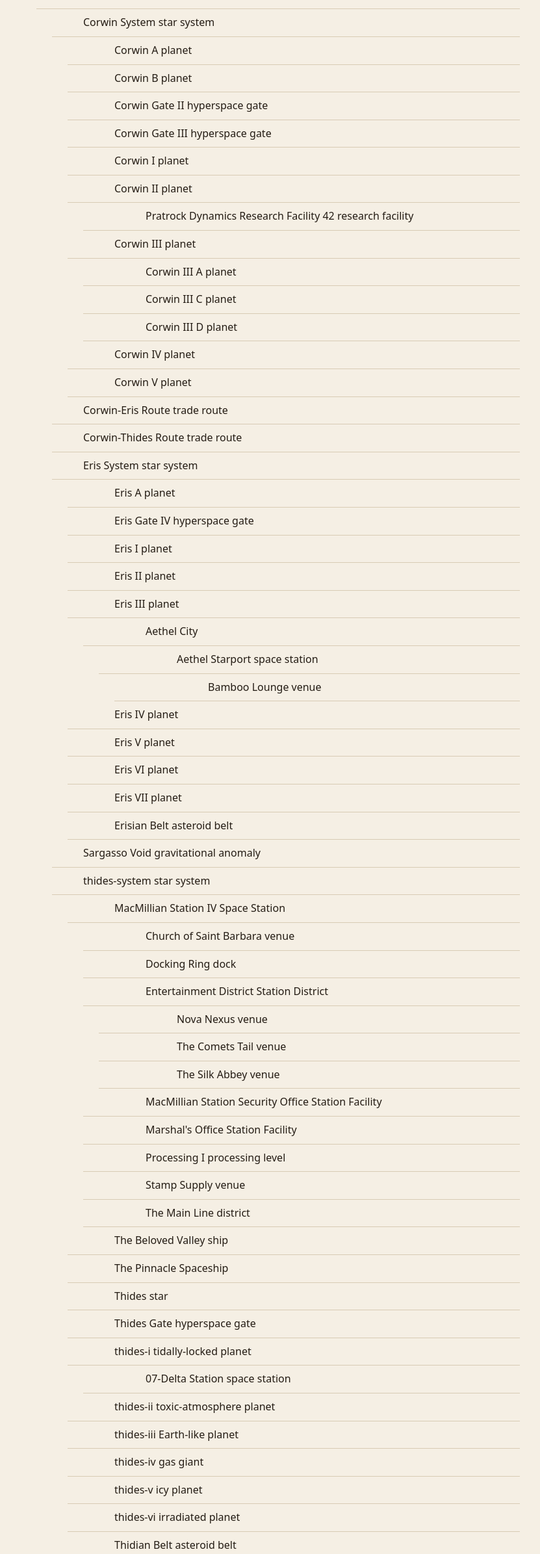
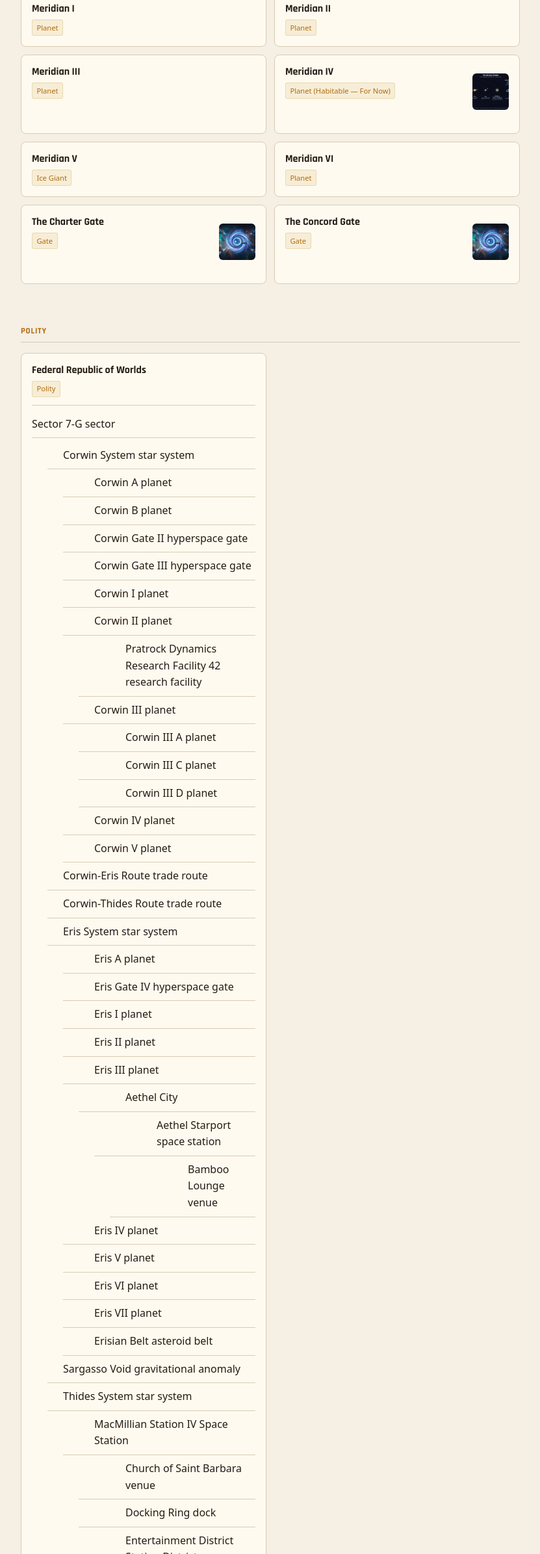
Before and after one commit to AntTheLimey/dead-end, a website: page docs/locations/index.html in a window 1280 px wide. Shown: the part 281-2672 px from the top of the page at 65% size, without its empty margins (224-1055 px from the left). Drawn offline with Linux system fonts and the light colour scheme.

Commit message:
Retire fix-locations-index postbuild; tool 1.9.0 renders deep location tree natively

```diff
--- a/docs/locations/index.html
+++ b/docs/locations/index.html
@@ -80,197 +80,329 @@
   <h1 class="page-title">Star Charts</h1>
   <span class="index-count">67 locations</span>
 </div>
-<div class="locations-page"><!-- locations index rebuilt by fix-locations-index.mjs -->
-<div class="location-tree">
-<div class="location-tree-item" style="padding-left:0rem">
-  <a href="federal-republic-of-worlds.html">Federal Republic of Worlds</a> <span class="sidebar-badge">polity</span>
+<div class="locations-page"><section class="loc-region">
+  <h2 class="loc-region-title">Meridian</h2>
+  <div class="loc-region-grid"><div class="loc-card">
+
+  <div class="loc-card-main">
+    <h3><a href="meridian-i.html">Meridian I</a></h3>
+    <div class="loc-card-meta">
+      <span class="loc-type-badge">planet</span>
+
+    </div>
+  </div>
+
+</div>
+<div class="loc-card">
+
+  <div class="loc-card-main">
+    <h3><a href="meridian-ii.html">Meridian II</a></h3>
+    <div class="loc-card-meta">
+      <span class="loc-type-badge">planet</span>
+
+    </div>
+  </div>
+
+</div>
+<div class="loc-card">
+
+  <div class="loc-card-main">
+    <h3><a href="meridian-iii.html">Meridian III</a></h3>
+    <div class="loc-card-meta">
+      <span class="loc-type-badge">planet</span>
+
+    </div>
+  </div>
+
+</div>
+<div class="loc-card">
+  <div class="loc-card-thumb"><img src="../images/locations/Meridian.webp" alt="Ionera" class="portrait"></div>
+  <div class="loc-card-main">
+    <h3><a href="meridian-iv.html">Meridian IV</a></h3>
+    <div class="loc-card-meta">
+      <span class="loc-type-badge">planet (habitable — for now)</span>
+
+    </div>
+  </div>
+
+</div>
+<div class="loc-card">
+
+  <div class="loc-card-main">
+    <h3><a href="meridian-v.html">Meridian V</a></h3>
+    <div class="loc-card-meta">
+      <span class="loc-type-badge">ice giant</span>
+
+    </div>
+  </div>
+
+</div>
+<div class="loc-card">
+
+  <div class="loc-card-main">
+    <h3><a href="meridian-vi.html">Meridian VI</a></h3>
+    <div class="loc-card-meta">
+      <span class="loc-type-badge">planet</span>
+
+    </div>
+  </div>
+
+</div>
+<div class="loc-card">
+  <div class="loc-card-thumb"><img src="../images/locations/The%20Charter%20Gate.webp" alt="The Charter Gate" class="portrait"></div>
+  <div class="loc-card-main">
+    <h3><a href="the-charter-gate.html">The Charter Gate</a></h3>
+    <div class="loc-card-meta">
+      <span class="loc-type-badge">Gate</span>
+
+    </div>
+  </div>
+
+</div>
+<div class="loc-card">
+  <div class="loc-card-thumb"><img src="../images/locations/The%20Concord%20Gate.webp" alt="The Concord Gate" class="portrait"></div>
+  <div class="loc-card-main">
+    <h3><a href="the-concord-gate.html">The Concord Gate</a></h3>
+    <div class="loc-card-meta">
+      <span class="loc-type-badge">Gate</span>
+
+    </div>
+  </div>
+
+</div></div>
+</section>
+<section class="loc-region">
+  <h2 class="loc-region-title">polity</h2>
+  <div class="loc-region-grid"><div class="loc-card">
+
+  <div class="loc-card-main">
+    <h3><a href="federal-republic-of-worlds.html">Federal Republic of Worlds</a></h3>
+    <div class="loc-card-meta">
+      <span class="loc-type-badge">polity</span>
+
+    </div>
+  </div>
+  <div class="loc-children"><div class="location-tree-item" style="padding-left:0rem">
+  <a href="sector-7-g.html">Sector 7-G</a>
+  <span class="sidebar-badge">sector</span>
 </div><div class="location-tree-children"><div class="location-tree-item" style="padding-left:1.5rem">
-  <a href="sector-7-g.html">Sector 7-G</a> <span class="sidebar-badge">sector</span>
+  <a href="corwin-system.html">Corwin System</a>
+  <span class="sidebar-badge">star system</span>
 </div><div class="location-tree-children"><div class="location-tree-item" style="padding-left:3rem">
-  <a href="corwin-system.html">Corwin System</a> <span class="sidebar-badge">star system</span>
+  <a href="corwin-a.html">Corwin A</a>
+  <span class="sidebar-badge">planet</span>
+</div>
+<div class="location-tree-item" style="padding-left:3rem">
+  <a href="corwin-b.html">Corwin B</a>
+  <span class="sidebar-badge">planet</span>
+</div>
+<div class="location-tree-item" style="padding-left:3rem">
+  <a href="corwin-gate-ii.html">Corwin Gate II</a>
+  <span class="sidebar-badge">hyperspace gate</span>
+</div>
+<div class="location-tree-item" style="padding-left:3rem">
+  <a href="corwin-gate-iii.html">Corwin Gate III</a>
+  <span class="sidebar-badge">hyperspace gate</span>
+</div>
+<div class="location-tree-item" style="padding-left:3rem">
+  <a href="corwin-i.html">Corwin I</a>
+  <span class="sidebar-badge">planet</span>
+</div>
+<div class="location-tree-item" style="padding-left:3rem">
+  <a href="corwin-ii.html">Corwin II</a>
+  <span class="sidebar-badge">planet</span>
 </div><div class="location-tree-children"><div class="location-tree-item" style="padding-left:4.5rem">
-  <a href="corwin-a.html">Corwin A</a> <span class="sidebar-badge">planet</span>
+  <a href="pratrock-dynamics-research-facility-42.html">Pratrock Dynamics Research Facility 42</a>
+  <span class="sidebar-badge">research facility</span>
+</div></div>
+<div class="location-tree-item" style="padding-left:3rem">
+  <a href="corwin-iii.html">Corwin III</a>
+  <span class="sidebar-badge">planet</span>
+</div><div class="location-tree-children"><div class="location-tree-item" style="padding-left:4.5rem">
+  <a href="corwin-iii-a.html">Corwin III A</a>
+  <span class="sidebar-badge">planet</span>
 </div>
 <div class="location-tree-item" style="padding-left:4.5rem">
-  <a href="corwin-b.html">Corwin B</a> <span class="sidebar-badge">planet</span>
+  <a href="corwin-iii-c.html">Corwin III C</a>
+  <span class="sidebar-badge">planet</span>
 </div>
 <div class="location-tree-item" style="padding-left:4.5rem">
-  <a href="corwin-gate-ii.html">Corwin Gate II</a> <span class="sidebar-badge">hyperspace gate</span>
+  <a href="corwin-iii-d.html">Corwin III D</a>
+  <span class="sidebar-badge">planet</span>
+</div></div>
+<div class="location-tree-item" style="padding-left:3rem">
+  <a href="corwin-iv.html">Corwin IV</a>
+  <span class="sidebar-badge">planet</span>
+</div>
+<div class="location-tree-item" style="padding-left:3rem">
+  <a href="corwin-v.html">Corwin V</a>
+  <span class="sidebar-badge">planet</span>
+</div></div>
+<div class="location-tree-item" style="padding-left:1.5rem">
+  <a href="corwin-eris-route.html">Corwin-Eris Route</a>
+  <span class="sidebar-badge">trade route</span>
+</div>
+<div class="location-tree-item" style="padding-left:1.5rem">
+  <a href="corwin-thides-route.html">Corwin-Thides Route</a>
+  <span class="sidebar-badge">trade route</span>
+</div>
+<div class="location-tree-item" style="padding-left:1.5rem">
+  <a href="eris-system.html">Eris System</a>
+  <span class="sidebar-badge">star system</span>
+</div><div class="location-tree-children"><div class="location-tree-item" style="padding-left:3rem">
+  <a href="eris-a.html">Eris A</a>
+  <span class="sidebar-badge">planet</span>
+</div>
+<div class="location-tree-item" style="padding-left:3rem">
+  <a href="eris-gate-iv.html">Eris Gate IV</a>
+  <span class="sidebar-badge">hyperspace gate</span>
+</div>
+<div class="location-tree-item" style="padding-left:3rem">
+  <a href="eris-i.html">Eris I</a>
+  <span class="sidebar-badge">planet</span>
+</div>
+<div class="location-tree-item" style="padding-left:3rem">
+  <a href="eris-ii.html">Eris II</a>
+  <span class="sidebar-badge">planet</span>
+</div>
+<div class="location-tree-item" style="padding-left:3rem">
+  <a href="eris-iii.html">Eris III</a>
+  <span class="sidebar-badge">planet</span>
+</div><div class="location-tree-children"><div class="location-tree-item" style="padding-left:4.5rem">
+  <a href="aethel.html">Aethel</a>
+  <span class="sidebar-badge">City</span>
+</div><div class="location-tree-children"><div class="location-tree-item" style="padding-left:6rem">
+  <a href="aethel-starport.html">Aethel Starport</a>
+  <span class="sidebar-badge">space station</span>
+</div><div class="location-tree-children"><div class="location-tree-item" style="padding-left:7.5rem">
+  <a href="bamboo-lounge.html">Bamboo Lounge</a>
+  <span class="sidebar-badge">venue</span>
+</div></div></div></div>
+<div class="location-tree-item" style="padding-left:3rem">
+  <a href="eris-iv.html">Eris IV</a>
+  <span class="sidebar-badge">planet</span>
+</div>
+<div class="location-tree-item" style="padding-left:3rem">
+  <a href="eris-v.html">Eris V</a>
+  <span class="sidebar-badge">planet</span>
+</div>
+<div class="location-tree-item" style="padding-left:3rem">
+  <a href="eris-vi.html">Eris VI</a>
+  <span class="sidebar-badge">planet</span>
+</div>
+<div class="location-tree-item" style="padding-left:3rem">
+  <a href="eris-vii.html">Eris VII</a>
+  <span class="sidebar-badge">planet</span>
+</div>
+<div class="location-tree-item" style="padding-left:3rem">
+  <a href="erisian-belt.html">Erisian Belt</a>
+  <span class="sidebar-badge">asteroid belt</span>
+</div></div>
+<div class="location-tree-item" style="padding-left:1.5rem">
+  <a href="sargasso-void.html">Sargasso Void</a>
+  <span class="sidebar-badge">gravitational anomaly</span>
+</div>
+<div class="location-tree-item" style="padding-left:1.5rem">
+  <a href="thides-system.html">Thides System</a>
+  <span class="sidebar-badge">star system</span>
+</div><div class="location-tree-children"><div class="location-tree-item" style="padding-left:3rem">
+  <a href="macmillian-station-iv.html">MacMillian Station IV</a>
+  <span class="sidebar-badge">Space Station</span>
+</div><div class="location-tree-children"><div class="location-tree-item" style="padding-left:4.5rem">
+  <a href="church-of-saint-barbara.html">Church of Saint Barbara</a>
+  <span class="sidebar-badge">venue</span>
 </div>
 <div class="location-tree-item" style="padding-left:4.5rem">
-  <a href="corwin-gate-iii.html">Corwin Gate III</a> <span class="sidebar-badge">hyperspace gate</span>
+  <a href="docking-ring.html">Docking Ring</a>
+  <span class="sidebar-badge">dock</span>
 </div>
 <div class="location-tree-item" style="padding-left:4.5rem">
-  <a href="corwin-i.html">Corwin I</a> <span class="sidebar-badge">planet</span>
+  <a href="entertainment-district.html">Entertainment District</a>
+  <span class="sidebar-badge">Station District</span>
+</div><div class="location-tree-children"><div class="location-tree-item" style="padding-left:6rem">
+  <a href="nova-nexus.html">Nova Nexus</a>
+  <span class="sidebar-badge">venue</span>
+</div>
+<div class="location-tree-item" style="padding-left:6rem">
+  <a href="the-comets-tail.html">The Comets Tail</a>
+  <span class="sidebar-badge">venue</span>
+</div>
+<div class="location-tree-item" style="padding-left:6rem">
+  <a href="the-silk-abbey.html">The Silk Abbey</a>
+  <span class="sidebar-badge">venue</span>
+</div></div>
+<div class="location-tree-item" style="padding-left:4.5rem">
+  <a href="macmillian-station-security-office.html">MacMillian Station Security Office</a>
+  <span class="sidebar-badge">Station Facility</span>
 </div>
 <div class="location-tree-item" style="padding-left:4.5rem">
-  <a href="corwin-ii.html">Corwin II</a> <span class="sidebar-badge">planet</span>
-</div><div class="location-tree-children"><div class="location-tree-item" style="padding-left:6rem">
-  <a href="pratrock-dynamics-research-facility-42.html">Pratrock Dynamics Research Facility 42</a> <span class="sidebar-badge">research facility</span>
-</div></div>
-<div class="location-tree-item" style="padding-left:4.5rem">
-  <a href="corwin-iii.html">Corwin III</a> <span class="sidebar-badge">planet</span>
-</div><div class="location-tree-children"><div class="location-tree-item" style="padding-left:6rem">
-  <a href="corwin-iii-a.html">Corwin III A</a> <span class="sidebar-badge">planet</span>
-</div>
-<div class="location-tree-item" style="padding-left:6rem">
-  <a href="corwin-iii-c.html">Corwin III C</a> <span class="sidebar-badge">planet</span>
-</div>
-<div class="location-tree-item" style="padding-left:6rem">
-  <a href="corwin-iii-d.html">Corwin III D</a> <span class="sidebar-badge">planet</span>
-</div></div>
-<div class="location-tree-item" style="padding-left:4.5rem">
-  <a href="corwin-iv.html">Corwin IV</a> <span class="sidebar-badge">planet</span>
+  <a href="marshals-office.html">Marshal's Office</a>
+  <span class="sidebar-badge">Station Facility</span>
 </div>
 <div class="location-tree-item" style="padding-left:4.5rem">
-  <a href="corwin-v.html">Corwin V</a> <span class="sidebar-badge">planet</span>
+  <a href="processing-i.html">Processing I</a>
+  <span class="sidebar-badge">processing level</span>
+</div>
+<div class="location-tree-item" style="padding-left:4.5rem">
+  <a href="stamp-supply.html">Stamp Supply</a>
+  <span class="sidebar-badge">venue</span>
+</div>
+<div class="location-tree-item" style="padding-left:4.5rem">
+  <a href="the-main-line.html">The Main Line</a>
+  <span class="sidebar-badge">district</span>
 </div></div>
 <div class="location-tree-item" style="padding-left:3rem">
-  <a href="corwin-eris-route.html">Corwin-Eris Route</a> <span class="sidebar-badge">trade route</span>
+  <a href="the-beloved-valley.html">The Beloved Valley</a>
+  <span class="sidebar-badge">ship</span>
 </div>
 <div class="location-tree-item" style="padding-left:3rem">
-  <a href="corwin-thides-route.html">Corwin-Thides Route</a> <span class="sidebar-badge">trade route</span>
+  <a href="the-pinnacle.html">The Pinnacle</a>
+  <span class="sidebar-badge">Spaceship</span>
 </div>
 <div class="location-tree-item" style="padding-left:3rem">
-  <a href="eris-system.html">Eris System</a> <span class="sidebar-badge">star system</span>
+  <a href="thides.html">Thides</a>
+  <span class="sidebar-badge">star</span>
+</div>
+<div class="location-tree-item" style="padding-left:3rem">
+  <a href="thides-gate.html">Thides Gate</a>
+  <span class="sidebar-badge">hyperspace gate</span>
+</div>
+<div class="location-tree-item" style="padding-left:3rem">
+  <a href="thides-i.html">Thides I</a>
+  <span class="sidebar-badge">tidally-locked planet</span>
 </div><div class="location-tree-children"><div class="location-tree-item" style="padding-left:4.5rem">
-  <a href="eris-a.html">Eris A</a> <span class="sidebar-badge">planet</span>
-</div>
-<div class="location-tree-item" style="padding-left:4.5rem">
-  <a href="eris-gate-iv.html">Eris Gate IV</a> <span class="sidebar-badge">hyperspace gate</span>
-</div>
-<div class="location-tree-item" style="padding-left:4.5rem">
-  <a href="eris-i.html">Eris I</a> <span class="sidebar-badge">planet</span>
-</div>
-<div class="location-tree-item" style="padding-left:4.5rem">
-  <a href="eris-ii.html">Eris II</a> <span class="sidebar-badge">planet</span>
-</div>
-<div class="location-tree-item" style="padding-left:4.5rem">
-  <a href="eris-iii.html">Eris III</a> <span class="sidebar-badge">planet</span>
-</div><div class="location-tree-children"><div class="location-tree-item" style="padding-left:6rem">
-  <a href="aethel.html">Aethel</a> <span class="sidebar-badge">City</span>
-</div><div class="location-tree-children"><div class="location-tree-item" style="padding-left:7.5rem">
-  <a href="aethel-starport.html">Aethel Starport</a> <span class="sidebar-badge">space station</span>
-</div><div class="location-tree-children"><div class="location-tree-item" style="padding-left:9rem">
-  <a href="bamboo-lounge.html">Bamboo Lounge</a> <span class="sidebar-badge">venue</span>
-</div></div></div></div>
-<div class="location-tree-item" style="padding-left:4.5rem">
-  <a href="eris-iv.html">Eris IV</a> <span class="sidebar-badge">planet</span>
-</div>
-<div class="location-tree-item" style="padding-left:4.5rem">
-  <a href="eris-v.html">Eris V</a> <span class="sidebar-badge">planet</span>
-</div>
-<div class="location-tree-item" style="padding-left:4.5rem">
-  <a href="eris-vi.html">Eris VI</a> <span class="sidebar-badge">planet</span>
-</div>
-<div class="location-tree-item" style="padding-left:4.5rem">
-  <a href="eris-vii.html">Eris VII</a> <span class="sidebar-badge">planet</span>
-</div>
-<div class="location-tree-item" style="padding-left:4.5rem">
-  <a href="erisian-belt.html">Erisian Belt</a> <span class="sidebar-badge">asteroid belt</span>
+  <a href="07-delta-station.html">07-Delta Station</a>
+  <span class="sidebar-badge">space station</span>
 </div></div>
 <div class="location-tree-item" style="padding-left:3rem">
-  <a href="sargasso-void.html">Sargasso Void</a> <span class="sidebar-badge">gravitational anomaly</span>
+  <a href="thides-ii.html">Thides II</a>
+  <span class="sidebar-badge">toxic-atmosphere planet</span>
 </div>
 <div class="location-tree-item" style="padding-left:3rem">
-  <a href="thides-system.html">thides-system</a> <span class="sidebar-badge">star system</span>
+  <a href="thides-iii.html">Thides III</a>
+  <span class="sidebar-badge">Earth-like planet</span>
+</div>
+<div class="location-tree-item" style="padding-left:3rem">
+  <a href="thides-iv.html">Thides IV</a>
+  <span class="sidebar-badge">gas giant</span>
+</div>
+<div class="location-tree-item" style="padding-left:3rem">
+  <a href="thides-v.html">Thides V</a>
+  <span class="sidebar-badge">icy planet</span>
+</div>
+<div class="location-tree-item" style="padding-left:3rem">
+  <a href="thides-vi.html">Thides VI</a>
+  <span class="sidebar-badge">irradiated planet</span>
+</div>
+<div class="location-tree-item" style="padding-left:3rem">
+  <a href="thidian-belt.html">Thidian Belt</a>
+  <span class="sidebar-badge">asteroid belt</span>
 </div><div class="location-tree-children"><div class="location-tree-item" style="padding-left:4.5rem">
-  <a href="macmillian-station-iv.html">MacMillian Station IV</a> <span class="sidebar-badge">Space Station</span>
-</div><div class="location-tree-children"><div class="location-tree-item" style="padding-left:6rem">
-  <a href="church-of-saint-barbara.html">Church of Saint Barbara</a> <span class="sidebar-badge">venue</span>
-</div>
-<div class="location-tree-item" style="padding-left:6rem">
-  <a href="docking-ring.html">Docking Ring</a> <span class="sidebar-badge">dock</span>
-</div>
-<div class="location-tree-item" style="padding-left:6rem">
-  <a href="entertainment-district.html">Entertainment District</a> <span class="sidebar-badge">Station District</span>
-</div><div class="location-tree-children"><div class="location-tree-item" style="padding-left:7.5rem">
-  <a href="nova-nexus.html">Nova Nexus</a> <span class="sidebar-badge">venue</span>
-</div>
-<div class="location-tree-item" style="padding-left:7.5rem">
-  <a href="the-comets-tail.html">The Comets Tail</a> <span class="sidebar-badge">venue</span>
-</div>
-<div class="location-tree-item" style="padding-left:7.5rem">
-  <a href="the-silk-abbey.html">The Silk Abbey</a> <span class="sidebar-badge">venue</span>
+  <a href="garnetts-reach.html">Garnetts Reach</a>
+  <span class="sidebar-badge">outpost</span>
+</div></div></div></div></div>
 </div></div>
-<div class="location-tree-item" style="padding-left:6rem">
-  <a href="macmillian-station-security-office.html">MacMillian Station Security Office</a> <span class="sidebar-badge">Station Facility</span>
-</div>
-<div class="location-tree-item" style="padding-left:6rem">
-  <a href="marshals-office.html">Marshal's Office</a> <span class="sidebar-badge">Station Facility</span>
-</div>
-<div class="location-tree-item" style="padding-left:6rem">
-  <a href="processing-i.html">Processing I</a> <span class="sidebar-badge">processing level</span>
-</div>
-<div class="location-tree-item" style="padding-left:6rem">
-  <a href="stamp-supply.html">Stamp Supply</a> <span class="sidebar-badge">venue</span>
-</div>
-<div class="location-tree-item" style="padding-left:6rem">
-  <a href="the-main-line.html">The Main Line</a> <span class="sidebar-badge">district</span>
-</div></div>
-<div class="location-tree-item" style="padding-left:4.5rem">
-  <a href="the-beloved-valley.html">The Beloved Valley</a> <span class="sidebar-badge">ship</span>
-</div>
-<div class="location-tree-item" style="padding-left:4.5rem">
-  <a href="the-pinnacle.html">The Pinnacle</a> <span class="sidebar-badge">Spaceship</span>
-</div>
-<div class="location-tree-item" style="padding-left:4.5rem">
-  <a href="thides.html">Thides</a> <span class="sidebar-badge">star</span>
-</div>
-<div class="location-tree-item" style="padding-left:4.5rem">
-  <a href="thides-gate.html">Thides Gate</a> <span class="sidebar-badge">hyperspace gate</span>
-</div>
-<div class="location-tree-item" style="padding-left:4.5rem">
-  <a href="thides-i.html">thides-i</a> <span class="sidebar-badge">tidally-locked planet</span>
-</div><div class="location-tree-children"><div class="location-tree-item" style="padding-left:6rem">
-  <a href="07-delta-station.html">07-Delta Station</a> <span class="sidebar-badge">space station</span>
-</div></div>
-<div class="location-tree-item" style="padding-left:4.5rem">
-  <a href="thides-ii.html">thides-ii</a> <span class="sidebar-badge">toxic-atmosphere planet</span>
-</div>
-<div class="location-tree-item" style="padding-left:4.5rem">
-  <a href="thides-iii.html">thides-iii</a> <span class="sidebar-badge">Earth-like planet</span>
-</div>
-<div class="location-tree-item" style="padding-left:4.5rem">
-  <a href="thides-iv.html">thides-iv</a> <span class="sidebar-badge">gas giant</span>
-</div>
-<div class="location-tree-item" style="padding-left:4.5rem">
-  <a href="thides-v.html">thides-v</a> <span class="sidebar-badge">icy planet</span>
-</div>
-<div class="location-tree-item" style="padding-left:4.5rem">
-  <a href="thides-vi.html">thides-vi</a> <span class="sidebar-badge">irradiated planet</span>
-</div>
-<div class="location-tree-item" style="padding-left:4.5rem">
-  <a href="thidian-belt.html">Thidian Belt</a> <span class="sidebar-badge">asteroid belt</span>
-</div><div class="location-tree-children"><div class="location-tree-item" style="padding-left:6rem">
-  <a href="garnetts-reach.html">Garnetts Reach</a> <span class="sidebar-badge">outpost</span>
-</div></div></div></div></div>
-<div class="location-tree-item" style="padding-left:0rem">
-  <a href="meridian-i.html">Meridian I</a> <span class="sidebar-badge">planet</span>
-</div>
-<div class="location-tree-item" style="padding-left:0rem">
-  <a href="meridian-ii.html">Meridian II</a> <span class="sidebar-badge">planet</span>
-</div>
-<div class="location-tree-item" style="padding-left:0rem">
-  <a href="meridian-iii.html">Meridian III</a> <span class="sidebar-badge">planet</span>
-</div>
-<div class="location-tree-item" style="padding-left:0rem">
-  <a href="meridian-iv.html">Meridian IV</a> <span class="sidebar-badge">planet (habitable — for now)</span>
-</div>
-<div class="location-tree-item" style="padding-left:0rem">
-  <a href="meridian-v.html">Meridian V</a> <span class="sidebar-badge">ice giant</span>
-</div>
-<div class="location-tree-item" style="padding-left:0rem">
-  <a href="meridian-vi.html">Meridian VI</a> <span class="sidebar-badge">planet</span>
-</div>
-<div class="location-tree-item" style="padding-left:0rem">
-  <a href="the-charter-gate.html">The Charter Gate</a> <span class="sidebar-badge">Gate</span>
-</div>
-<div class="location-tree-item" style="padding-left:0rem">
-  <a href="the-concord-gate.html">The Concord Gate</a> <span class="sidebar-badge">Gate</span>
-</div>
-</div>
-</div>
+</section></div>
 </main>
 
 
--- a/package.json
+++ b/package.json
@@ -4,7 +4,7 @@
   "private": true,
   "scripts": {
     "build": "gm-apprentice-publish build",
-    "postbuild": "node scripts/apply-overrides.mjs && node scripts/fix-locations-index.mjs && node scripts/optimize-images.mjs",
+    "postbuild": "node scripts/apply-overrides.mjs && node scripts/optimize-images.mjs",
     "watch": "gm-apprentice-publish build --watch"
   },
   "dependencies": {
```
Also changed, not shown: scripts/fix-locations-index.mjs (deleted, +0 -122 lines).
